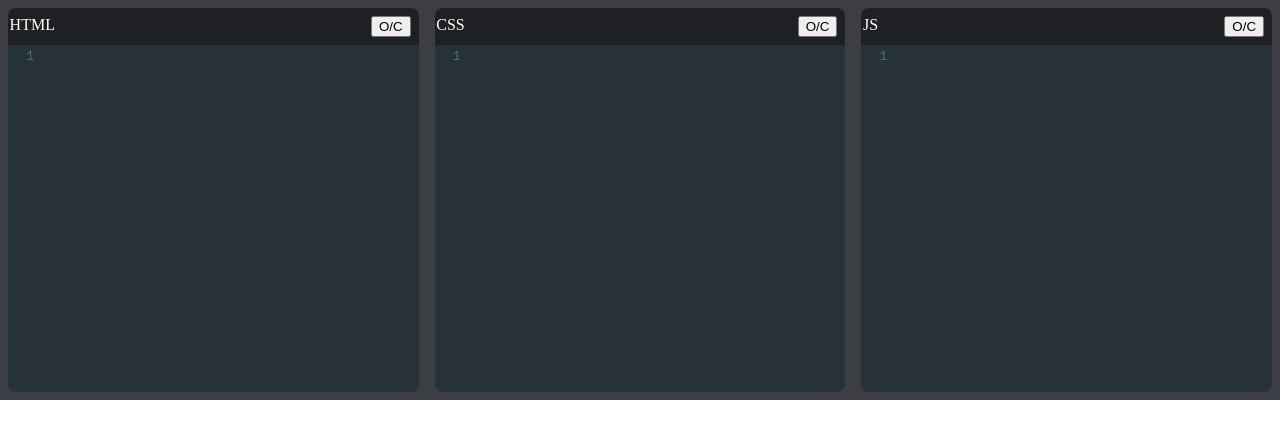
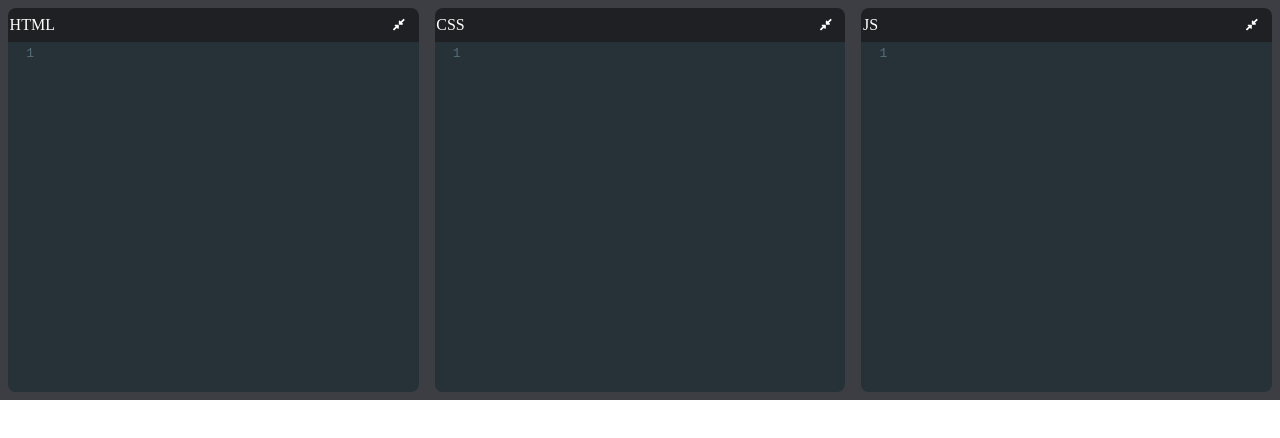
Before and after one commit to Deepak1jha/react-codepen, a React (Create React App) app: page / in a window 1280 px wide. Shown: the top 438 px of the page. Built offline with nearby package versions, Linux system fonts and the light colour scheme.

Commit message:
collapsed  icons added

```diff
--- a/package.json
+++ b/package.json
@@ -3,6 +3,9 @@
   "version": "0.1.0",
   "private": true,
   "dependencies": {
+    "@fortawesome/fontawesome-svg-core": "^1.2.30",
+    "@fortawesome/free-solid-svg-icons": "^5.14.0",
+    "@fortawesome/react-fontawesome": "^0.1.11",
     "@testing-library/jest-dom": "^4.2.4",
     "@testing-library/react": "^9.3.2",
     "@testing-library/user-event": "^7.1.2",
--- a/src/component/editor/Editor.jsx
+++ b/src/component/editor/Editor.jsx
@@ -6,6 +6,8 @@ import 'codemirror/mode/javascript/javascript';
 import 'codemirror/mode/css/css';
 import {Controlled as ControlledEditor} from "react-codemirror2";
 import "../../index.css";
+import {FontAwesomeIcon} from "@fortawesome/react-fontawesome";
+import {faCompressAlt, faExpandAlt} from "@fortawesome/free-solid-svg-icons";
 
 export default function Editor({displayName, language, value, onChange}) {
 
@@ -20,8 +22,10 @@ export default function Editor({displayName, language, value, onChange}) {
       <div className="editor-title">
         {displayName}
         <button
+          type={"button"}
+          className="expand-collapse-btn"
           onClick={() => setOpen(prevOpen => !prevOpen)}
-        >O/C
+        ><FontAwesomeIcon icon={open ? faCompressAlt : faExpandAlt}/>
         </button>
       </div>
       <ControlledEditor
--- a/src/index.css
+++ b/src/index.css
@@ -22,6 +22,7 @@ body {
 
 .editor-container.collapsed.CodeMirror-scroll {
     position: absolute;
+    overflow: hidden !important;
 }
 
 .editor-container.collapsed {
@@ -48,3 +49,11 @@ body {
     border-bottom-right-radius: .5rem;
     overflow: hidden;
 }
+
+.expand-collapse-btn {
+    margin-left: .5rem;
+    background: none;
+    border: none;
+    color: white;
+    cursor: pointer;
+}
```
Also changed, not shown: 1 other file (tests, documents, lock files or other folders).
